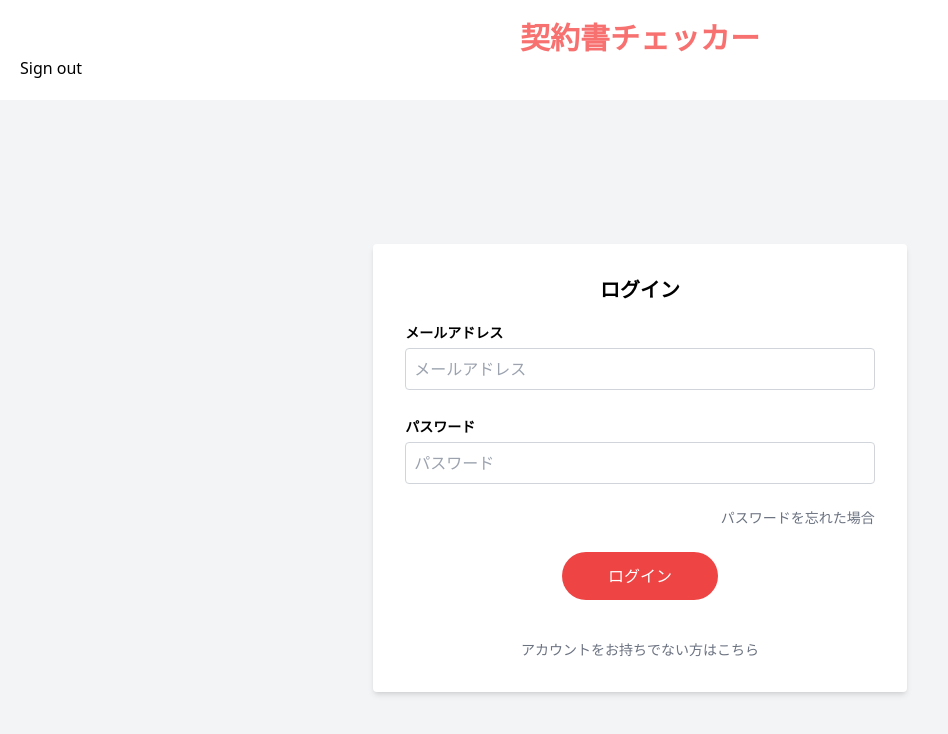
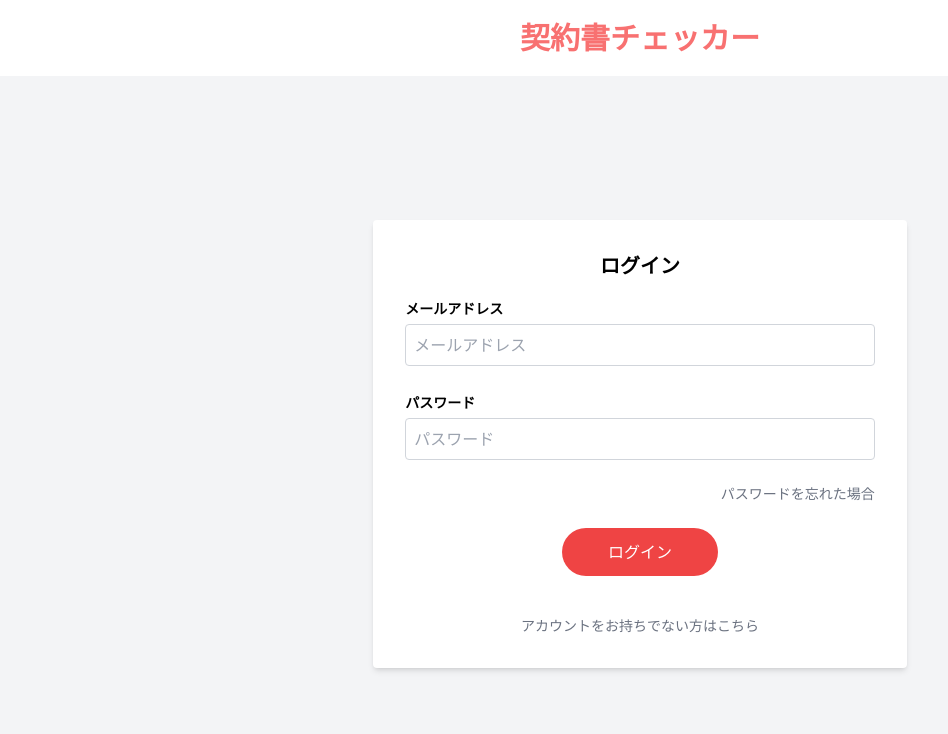
Before and after one commit to koooommmm/contract-checker, a React (Vite) app in the folder frontend/: page /login in a window 1280 px wide. Shown: the top 734 px of the page, without its empty margins (0-948 px from the left). Built offline with nearby package versions, Linux system fonts and the light colour scheme; no server answers.

Commit message:
update: ログイン中のみログアウトボタンを表示するよう修正

```diff
--- a/frontend/src/components/common/Header.jsx
+++ b/frontend/src/components/common/Header.jsx
@@ -1,8 +1,9 @@
 import React from 'react';
-import { useSignOut } from 'react-firebase-hooks/auth';
+import { useAuthState, useSignOut } from 'react-firebase-hooks/auth';
 import { auth } from '../../firebase/firebaseConfig';
 
 const Header = () => {
+  const [user] = useAuthState(auth);
   const [signOut, loading, error] = useSignOut(auth);
 
   if (error) {
@@ -12,6 +13,7 @@ const Header = () => {
       </div>
     );
   }
+
   if (loading) {
     return <p>Loading...</p>;
   }
@@ -23,16 +25,17 @@ const Header = () => {
           契約書チェッカー
         </span>
       </a>
-      <button
-        onClick={async () => {
-          const success = await signOut();
-          if (success) {
-            alert('You are sign out');
-          }
-        }}
-      >
-        Sign out
-      </button>
+
+      {user && (
+        <button
+          onClick={async () => {
+            await signOut();
+          }}
+          className='px-4 py-2 bg-red-500 text-white rounded hover:bg-red-600'
+        >
+          ログアウト
+        </button>
+      )}
     </nav>
   );
 };
```
